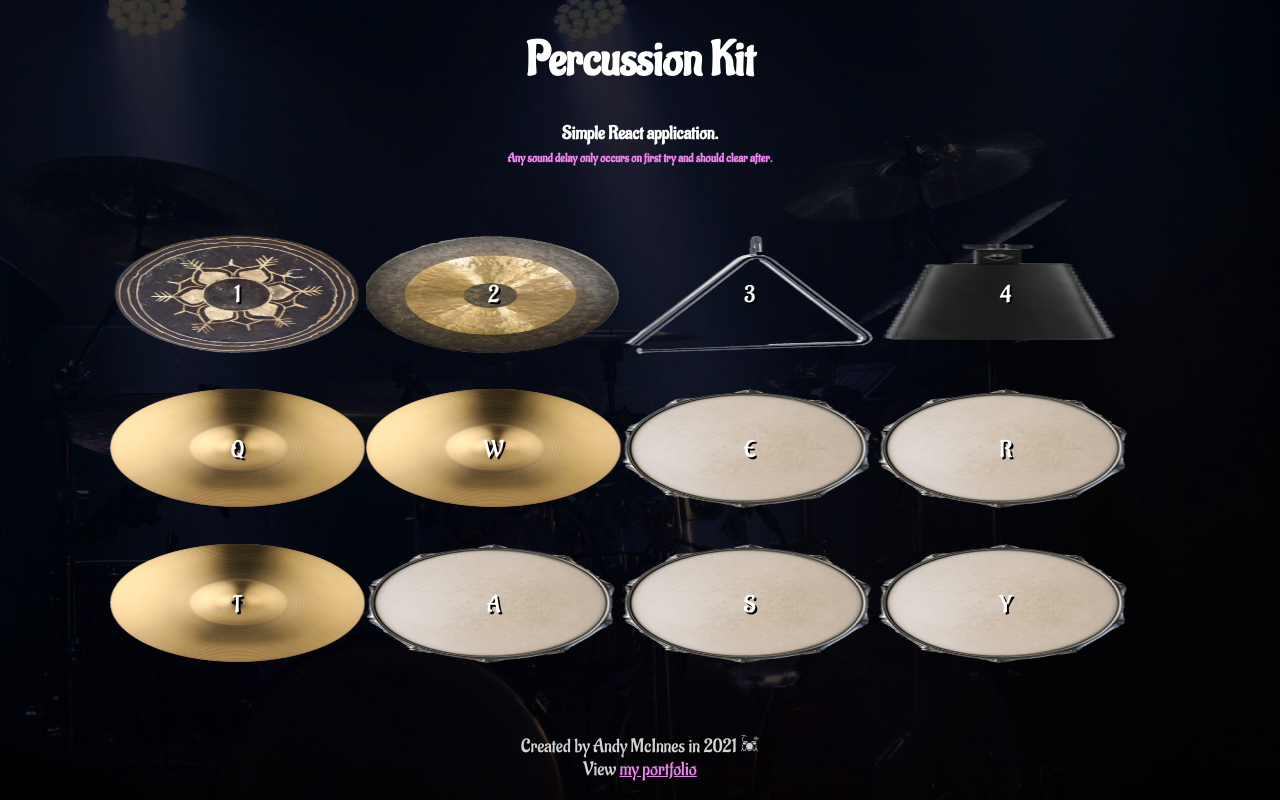
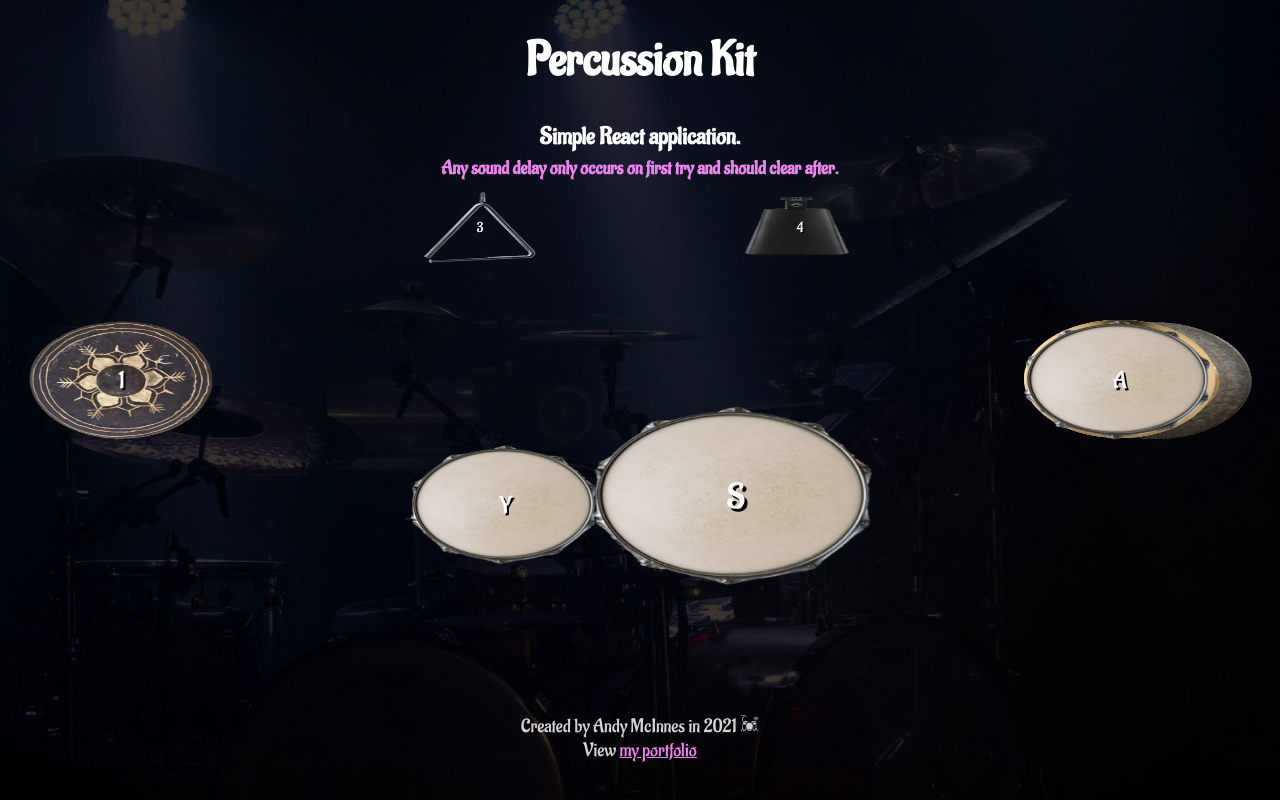
Before and after one commit to AndyMc7993/percussion-app, a React (Create React App) app: page / in a window 1280 px wide. Built offline with nearby package versions, Linux system fonts and the light colour scheme.

Commit message:
3. Started positioning

```diff
--- a/src/App.css
+++ b/src/App.css
@@ -26,12 +26,13 @@ body{
 
 .extra{
   color: violet;
-  font-size: 0.8rem ;
+  font-size: 1.2rem ;
   padding-bottom: 3.5em;
 }
 
 .info{
   padding-bottom: 2.5em;
+  font-size: 1.5rem;
 }
 
 /* Instruments section */
@@ -80,9 +81,100 @@ body{
 .instrument-img{
   padding: 0%;
   margin:0;
-  width: 20vw;
+  width: 15vw;
   height: 15vh;
 }
+
+/* Instrument Positioning */
+
+.instrument-box:nth-child(1){
+  position: absolute;
+  top: 40%;
+  left: 2%;
+  z-index: 100;
+}
+
+.instrument-box:nth-child(2){
+  position: absolute;
+  top: 40%;
+  right: 2%;
+  z-index: 100;
+}
+
+.instrument-box:nth-child(3){
+  transform: scale(0.6);
+  position: absolute;
+  top: 20%;
+  left: 30%;
+  z-index: 100;
+}
+
+.instrument-box:nth-child(4){
+  transform: scale(0.6);
+  position: absolute;
+  top: 20%;
+  right: 30%;
+  z-index: 100;
+}
+
+.instrument-box:nth-child(5){
+  position: absolute;
+  top: 40%;
+  right: 5%;
+  z-index: 100;
+}
+
+.instrument-box:nth-child(6){
+  position: absolute;
+  top: 40%;
+  right: 5%;
+  z-index: 100;
+}
+
+.instrument-box:nth-child(7){
+  position: absolute;
+  top: 40%;
+  right: 5%;
+  z-index: 100;
+}
+
+.instrument-box:nth-child(8){
+  position: absolute;
+  top: 40%;
+  right: 5%;
+  z-index: 100;
+}
+
+.instrument-box:nth-child(9){
+  position: absolute;
+  top: 40%;
+  right: 5%;
+  z-index: 100;
+}
+
+.instrument-box:nth-child(10){
+  position: absolute;
+  top: 40%;
+  right: 5%;
+  z-index: 100;
+}
+
+.instrument-box:nth-child(11){
+  transform: scale(1.5);
+  position: absolute;
+  bottom: 25%;
+  left: 50%;
+  z-index: 100;
+}
+
+.instrument-box:nth-child(12){
+  position: absolute;
+  bottom: 25%;
+  right: 53%;
+  z-index: 100;
+}
+
+/* Instrument Playing */
 
 .playing {
   transform: scale(0.98);
@@ -95,34 +187,23 @@ body{
   )
 }
 
-
 /* Footer */
 
 .footer {
   color: lightgray;
   font-size: 1.2rem;
   position: absolute;
-  bottom: 0%;
+  bottom: 1em;
   left: 0;
   right: 0;
+}
+
+.foot-container{
+  margin-top: 3.5em;
 }
 
 .footer a{
   color: violet;
 }
 
-Individual Instruments */
-
-.instrument-container:nth-child(1) {
-  width: 20vw;
-  height: 20vh;
-  left: 40%;
-  top: 3vw;
-  z-index: 3;
-}
-
-.instrument-container:nth-child(2) {
-  position: absolute;
-  right: 2em;
-  width: 50%;
-}
+/*Individual Instruments */
--- a/src/App.js
+++ b/src/App.js
@@ -1,7 +1,6 @@
 import React from 'react';
 import './App.css';
 import NavBar from './components/Nav-bar';
-import Instrument from './components/Instrument';
 import Footer from './components/Footer';
 import Percussion from './components/Percussion';
 
@@ -9,7 +8,7 @@ function App() {
   return (
     <div className="App">
       <NavBar />
-      <Percussion />
+      <Percussion className="percussion-section"/>
       <Footer />
     </div>
   );
--- a/src/components/Footer.js
+++ b/src/components/Footer.js
@@ -3,7 +3,7 @@ import { GiDrumKit } from 'react-icons/gi'
 
 function Footer(){
     return(
-        <div>
+        <div className='foot-container'>
             <p className='footer'>Created by Andy McInnes in 2021 <GiDrumKit /> <br />
             View <a href="">my portfolio</a></p>
         </div>
--- a/src/components/Instrument.js
+++ b/src/components/Instrument.js
@@ -1,4 +1,5 @@
 import { useEffect, useState } from "react";
+import '../App.css';
 
 function Instrument(props) {
 	const [playing, setPlaying] = useState(false);
--- a/src/components/InstrumentData.js
+++ b/src/components/InstrumentData.js
@@ -23,7 +23,7 @@ import triangle from '../sounds/triangle.mp3'
 const instrumentData = [
     {
         id: 1,
-        name: 'Thai-gong',
+        name: 'thai-gong',
         img: thaiImg,
         sound: thai,
         key: "1"
--- a/src/components/Percussion.js
+++ b/src/components/Percussion.js
@@ -1,6 +1,7 @@
 import React, { useState }  from 'react';
 import Instrument from './Instrument';
 import InstrumentData from './InstrumentData'
+import '../App.css';
 
 export default function Percussion(){
 
@@ -10,7 +11,7 @@ export default function Percussion(){
             <div className="App">
 			    <div className="instrument-container">
 				    {sounds.map((sound, i) => (
-				    	<Instrument className="instrument" key={i} img={sound.img} letter={sound.key} sound={sound.sound} />
+				    	<Instrument key={i} img={sound.img} letter={sound.key} sound={sound.sound} />
 				    ))}
 			    </div>
 		</div>
```
